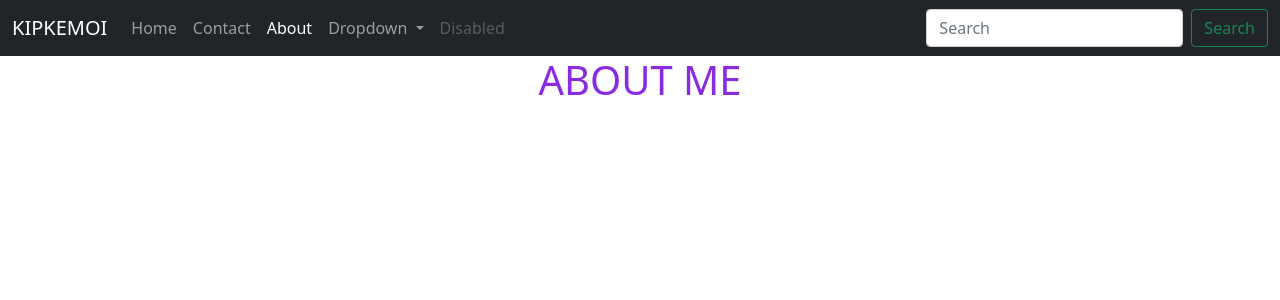
After one commit to JAREDKEVIN/portfolio-web-app, a Django app: page /about in a window 1280 px wide. The commit adds this page. Shown: the top 300 px of the page. Run offline with Django 4.2, Linux system fonts and the light colour scheme; some libraries are stand-ins or nearby versions.

Commit message:
patch:about template

```diff
--- a/project/app/urls.py
+++ b/project/app/urls.py
@@ -6,5 +6,6 @@ urlpatterns = [
     path('',views.index, name='index'),
     path('about', views.about,name='about'),
     path('contact',views.contact,name='contact'),
-     path('reverse_pgm',views.reverse_pgm,name='reverse_pgm'),
+
+    # path('reverse_pgm',views.reverse_pgm,name='reverse_pgm'),
 ]
--- a/project/app/views.py
+++ b/project/app/views.py
@@ -15,12 +15,14 @@ def contact(request):
     return render(request,'contact.html')
 
 
-def reverse_pgm(request):
-    if request.method=="POST":
-        get_input=request.POST.get('input')
-        print(get_input)
-        output=get_input[::-1]
-        print(output)
-        context={"get_input": get_input,"output":output}
 
-    return render(request,'about.html')
+
+# def reverse_pgm(request):
+#     if request.method=="POST":
+#         get_input=request.POST.get('input')
+#         print(get_input)
+#         output=get_input[::-1]
+#         print(output)
+#         context={"get_input": get_input,"output":output}
+
+#     return render(request,'about.html')
--- /dev/null
+++ b/project/templates/about.html
@@ -0,0 +1,70 @@
+<!DOCTYPE html>
+<html lang="en">
+<head>
+<meta charset="UTF-8">
+<meta name="viewport" content="width=device-width, initial-scale=1.0">
+<meta http-equiv="X-UA-Compatible" content="ie=edge">
+<meta name="Description" content="Enter your description here"/>
+<link rel="stylesheet" href="https://cdnjs.cloudflare.com/ajax/libs/twitter-bootstrap/5.1.0/css/bootstrap.min.css">
+<link rel="stylesheet" href="https://cdnjs.cloudflare.com/ajax/libs/font-awesome/5.15.4/css/all.min.css">
+<title>KIPKEMOI-ABOUT</title>
+
+</head>
+
+
+
+
+<body>
+
+<nav class="navbar navbar-expand-lg navbar-dark bg-dark">
+  <div class="container-fluid">
+    <a class="navbar-brand" href="#">KIPKEMOI</a>
+    <button class="navbar-toggler" type="button" data-bs-toggle="collapse" data-bs-target="#navbarSupportedContent" aria-controls="navbarSupportedContent" aria-expanded="false" aria-label="Toggle navigation">
+      <span class="navbar-toggler-icon"></span>
+    </button>
+    <div class="collapse navbar-collapse" id="navbarSupportedContent">
+      <ul class="navbar-nav me-auto mb-2 mb-lg-0">
+        <li class="nav-item">
+          <a class="nav-link" aria-current="page" href="#">Home</a>
+        </li>
+
+         <li class="nav-item">
+          <a class="nav-link " aria-current="page" href="#">Contact</a>
+        </li>
+
+        <li class="nav-item">
+          <a class="nav-link active" href="#">About</a>
+        </li>
+        <li class="nav-item dropdown">
+          <a class="nav-link dropdown-toggle" href="#" id="navbarDropdown" role="button" data-bs-toggle="dropdown" aria-expanded="false">
+            Dropdown
+          </a>
+          <ul class="dropdown-menu" aria-labelledby="navbarDropdown">
+            <li><a class="dropdown-item" href="#">Action</a></li>
+            <li><a class="dropdown-item" href="#">Another action</a></li>
+            <li><hr class="dropdown-divider"></li>
+            <li><a class="dropdown-item" href="#">Something else here</a></li>
+          </ul>
+        </li>
+        <li class="nav-item">
+          <a class="nav-link disabled">Disabled</a>
+        </li>
+      </ul>
+      <form class="d-flex">
+        <input class="form-control me-2" type="search" placeholder="Search" aria-label="Search">
+        <button class="btn btn-outline-success" type="submit">Search</button>
+      </form>
+    </div>
+  </div>
+</nav>
+
+<!-- About Header -->
+<h1  style="position: relative;align-items: center; color: blueviolet; text-align: center;">ABOUT ME</h1>
+
+
+
+
+<script src="https://cdnjs.cloudflare.com/ajax/libs/popper.js/2.9.2/umd/popper.min.js"></script>
+<script src="https://cdnjs.cloudflare.com/ajax/libs/twitter-bootstrap/5.1.0/js/bootstrap.min.js"></script>
+</body>
+</html>
```
Also changed, not shown: project/templates/contact.html (added, +73 -0 lines), project/templates/index.html (+10 -0 lines).
